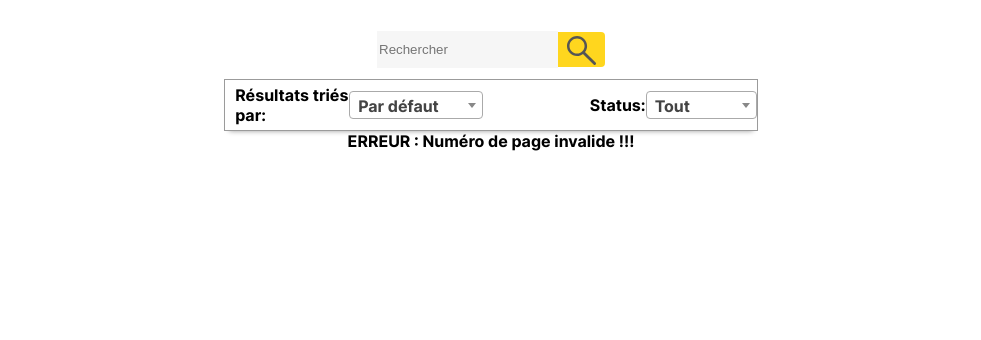
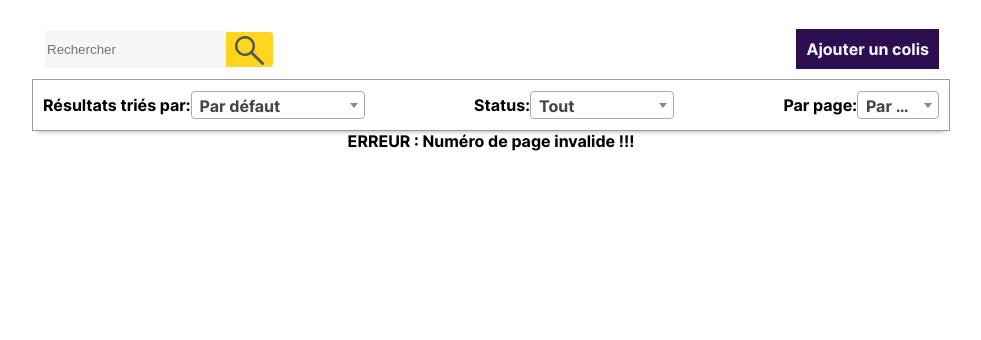
Before and after one commit to CamilleSchlegel/SAE23, a PHP site: page / in a window 1280 px wide. Shown: the part 82-422 px from the top of the page, without its empty margins (149-1130 px from the left). Run offline with PHP 8.4, Linux system fonts and the light colour scheme; a user stored in the database is signed in; data comes from the database, SQL or seed files in the repository; data that the repository does not hold is empty; some libraries are stand-ins or nearby versions.

Commit message:
plein de chose

```diff
--- a/css/home.css
+++ b/css/home.css
@@ -103,11 +103,16 @@
     min-height: 50px;
     border: #9b9b9b 1px solid;
     align-items: center;
+    width: 70%  ;
+    justify-content: space-between;
+    padding-left: 10px;
+    padding-right: 10px;
+}
+#filtre>div{
+    display: flex;
+    align-items: center;
+}
 
-}
-#spanStatus{
-    margin-left: 20%;
-}
 button{
     background: none;
     background-color: #ffd61e;
@@ -142,9 +147,6 @@
 }
 input:focus{
     outline: none;
-}
-#spanResultat{
-    margin-left: 10px;
 }
 select{
     margin-left: 5px;
@@ -220,3 +222,17 @@
 a:link, a:visited, a:hover, a:active{
         color: black;
 }
+#perPage{
+    margin-right: 0;
+}
+#search{
+    display: flex;
+    justify-content: space-between;
+    align-items: center;
+    width: 70%;
+}
+#ajoutSpan{
+    padding: 10px;
+    background-color: #2d0f51;
+    color: aliceblue;
+}
--- a/index.php
+++ b/index.php
@@ -18,9 +18,11 @@
     </div>
     <div id="body">
     <div id="search">
-    <form action='' method='get'> <input type='text' name='searchBar' placeholder="Rechercher"/> <button type='submit'><img src="images/loupe.svg"></button>
-    </div>
+    <div><form action='' method='get' id="formSearch"> <input type='text' name='searchBar' placeholder="Rechercher"/> <button type='submit'><img src="images/loupe.svg"></button></div>
+    <a href="ajout.php"><span id="ajoutSpan">Ajouter un colis</span> </a>
+  </div>
     <div id="filtre">
+      <div>
     <span id="spanResultat">Résultats triés par:</span>
     <select title="Résultats triés par" id="trie" name='tri'>
     <option>Par défaut</options>
@@ -30,13 +32,26 @@
       <option>Prénom alphabétique</option>
       <option>Prénom non-alphabétique</option>
     </select>
+      </div>
+    <div>
     <span id="spanStatus">Status:</span>
     <select id="status" name='status'>
       <option>Tout</options>
       <option>En cours de livraison</options>
       <option>Livré</options>
     </select>
+    </div>
+    <div>
+    <span>Par page:</span>
+    <select id="perPage">
+      <option>Par défaut</option>
+      <option>15</option>
+      <option>10</option>
+      <option>5</option>
+    <select>
+    </div>
     </form>
+
     </div>
     <?php
     $link = array(
@@ -91,14 +106,20 @@
 
     $pdo=new PDO('mysql:host=localhost;charset=utf8;dbname=db_SCHLEGEL_1','22201642','329873');
 
-    $perPage=5;
+    if(isset($_GET['perPage']) && $_GET['tri']!="Par défaut"){
+      $perPage=$_GET['perPage'];
+      echo $perPage;
+    }
+    else{
+      $perPage=5;
+    }
     $currentPage=(int)($_GET["page"] ?? 1);
     if ($currentPage <=0){
       $currentPage=1;
     }
     $offset=($currentPage-1)*$perPage;
 
-    $equipe="SELECT idcommande as 'N°commande', nom, prenom, adresse, code_postal, date_commande as 'Date de commande', date_livraison as 'Date de livraison', status FROM commandes c join clients cli on cli.idclient = c.IDclient LIMIT $perPage offset $offset";
+    $equipe="SELECT idcommande as 'N°commande', nom, prenom, adresse, code_postal, date_commande as 'Date de commande', date_livraison as 'Date de livraison', status FROM commandes c join clients cli on cli.idclient = c.IDclient";
     $equipeFalse="SELECT idcommande as 'N°commande', nom, prenom, adresse, code_postal, date_commande as 'Date de commande', date_livraison as 'Date de livraison', status FROM commandes c join clients cli on cli.idclient = c.IDclient";
 
     if (isset($_GET['searchBar']) && $_GET['searchBar']!= NULL){
@@ -115,6 +136,8 @@
     if(isset($_GET['tri']) && $_GET['tri']!="Par défaut"){
       $equipe = $equipe . " order by ". $link[$_GET['tri']];
     }
+    $equipe = $equipe . " LIMIT " . $perPage . " OFFSET " . $offset;
+
     try {
       $statement=$pdo->query($equipeFalse);
       $data=$statement->fetchAll(PDO::FETCH_ASSOC);
@@ -137,11 +160,15 @@
       <div id="changePage">
         <?php if (isset($currentPage)): ?>
       <?php if ($currentPage > 1): ?>
-          <a id ="precedent" href="home.php?page=<?php echo $currentPage-1 ?>"> <span class="buttonChangePage">< Précédente</span></a>
+          <a id ="precedent" href="index.php?page=<?php echo $currentPage-1 ?>"> <span class="buttonChangePage">< Précédente</span></a>
           <?php   endif; ?>
-
+        <?php if ($pages!==1):?>
+          <div id="page">
+              <?php echo $currentPage ?>-<?php echo $pages ?></span>
+        </div>
+              <?php endif; ?>
           <?php if ($currentPage < $pages): ?>
-          <a id="suivant"href="home.php?page=<?php echo $currentPage+1 ?>"> <span class="buttonChangePage">Suivante ></span></a>
+          <a id="suivant"href="index.php?page=<?php echo $currentPage+1 ?>"> <span class="buttonChangePage">Suivante ></span></a>
           <?php   endif; ?>
           <?php endif; ?>
     </div>
--- a/js/index.js
+++ b/js/index.js
@@ -1,14 +1,14 @@
 $(document).ready(function() {
     $("input").click(function(){
 
-      $("form").addClass("formClick").css({
+      $("#formSearch").addClass("formClick").css({
         "border": "#ffd61e 2px solid",
         "border-radius": "4px"});
     });
     $(document).click(function(event) {
       var target = $(event.target);
-      if (!target.closest("form").length) {
-        $("form").removeClass("formClick").css({
+      if (!target.closest("#formSearch").length) {
+        $("#formSearch").removeClass("formClick").css({
           "border": "",
           "border-radius": ""
         });
--- a/visualisation.php
+++ b/visualisation.php
@@ -1,6 +1,4 @@
-<?php
-    if (isset($_SESSION['username'])):
-       ?>
+
 <html>
     <head>
     <link rel="stylesheet" href="css/visualisation.css">
@@ -82,5 +80,3 @@
     initMap();
 };
 </script>
-<?php else: header ("Location: login.php");
-  endif;?>
```
Also changed, not shown: ajout.php (+24 -14 lines), changement.php (added, +45 -0 lines), edition.php (+18 -18 lines).
